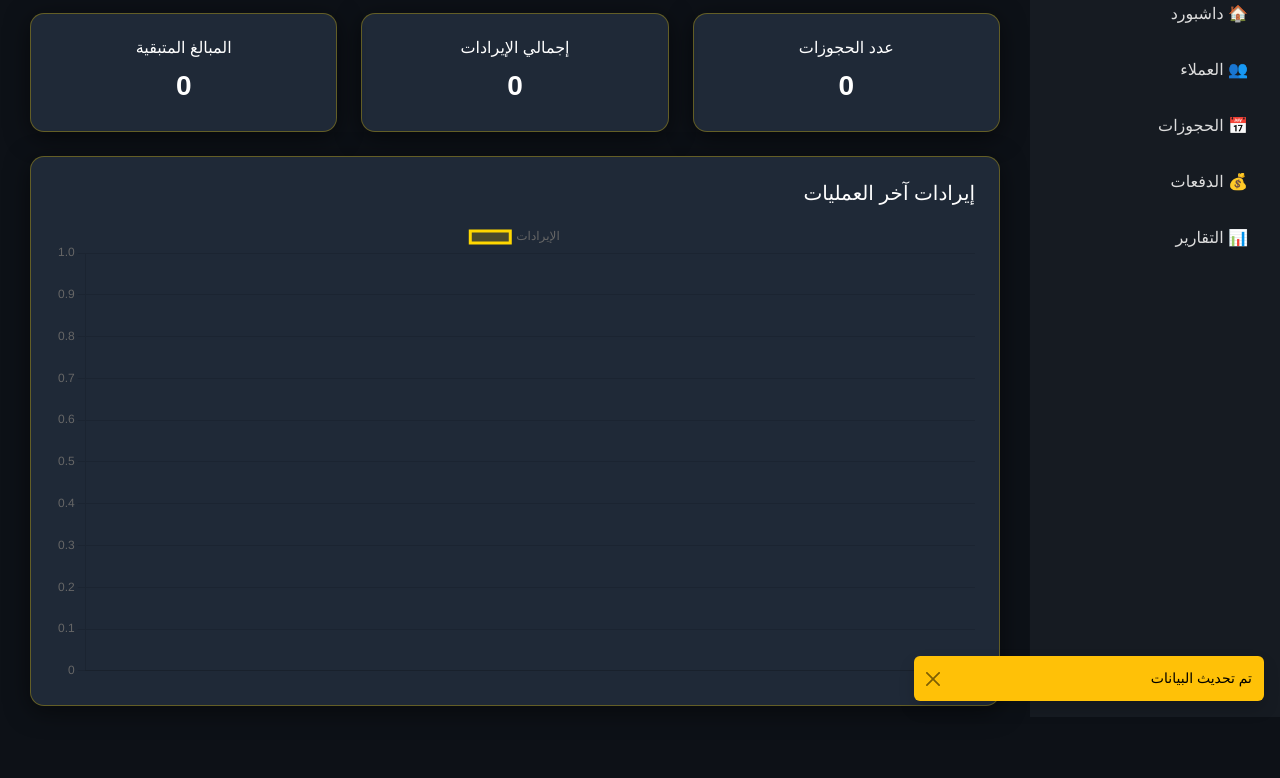
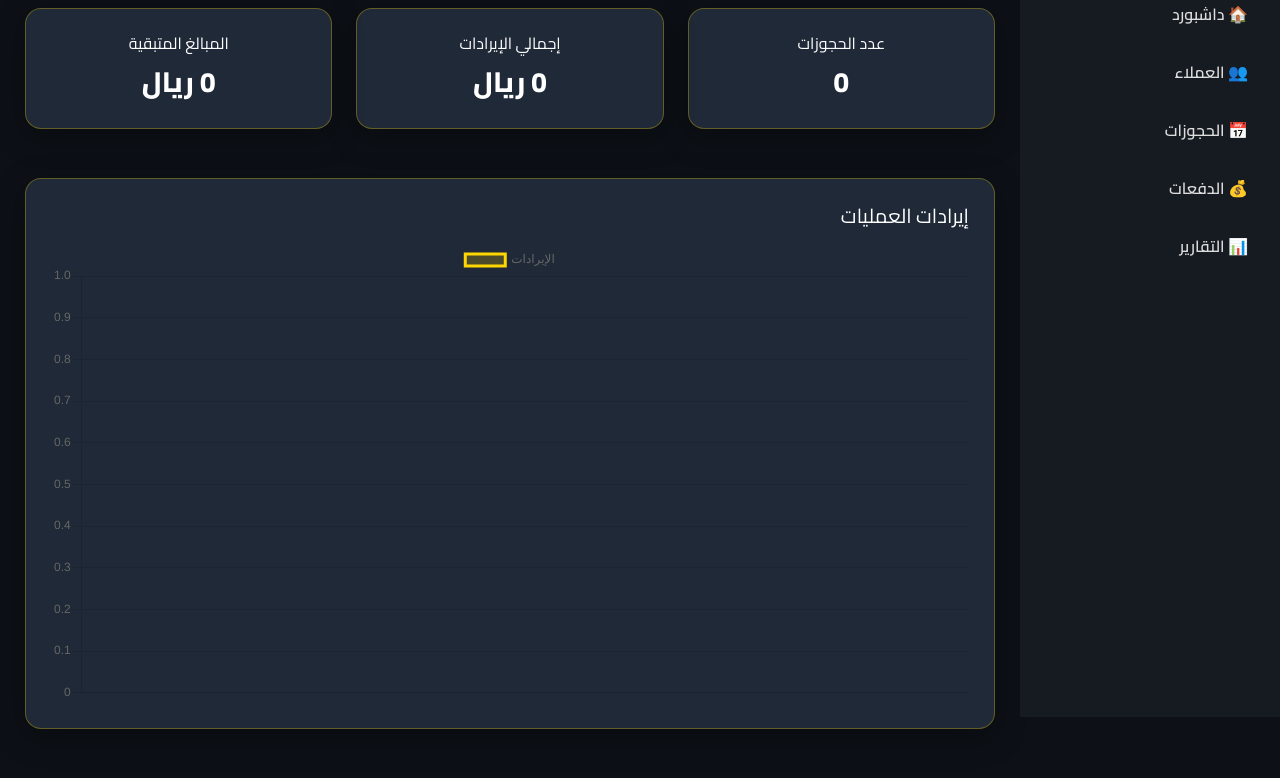
Before and after one commit to ABOaseel20/masha, a plain HTML site: page index.html in a window 1280 px wide. Shown: the part 83-861 px from the top of the page. Drawn offline with nearby package versions, Linux system fonts and the light colour scheme.

Commit message:
Update index.html

```diff
--- a/index.html
+++ b/index.html
@@ -1,6 +1,5 @@
 <!DOCTYPE html>
 <html lang="ar" dir="rtl">
-
 <head>
 <meta charset="UTF-8">
 <title>لوحة التحكم | قصر الماسة</title>
@@ -8,115 +7,118 @@
 
 <link href="https://cdn.jsdelivr.net/npm/bootstrap@5.3.2/dist/css/bootstrap.rtl.min.css" rel="stylesheet">
 <script src="https://cdn.jsdelivr.net/npm/chart.js"></script>
+<link href="https://fonts.googleapis.com/css2?family=Cairo:wght@400;600;800&display=swap" rel="stylesheet">
 
 <style>
-        body {
-            font-family: 'Cairo', sans-serif;
-            transition: .3s;
-            overflow-x: hidden;
+body{
+font-family:'Cairo',sans-serif;
+transition:.3s;
+overflow-x:hidden;
 }
 
-        body.dark {
-            background: #0d1117;
-            color: #f1f1f1;
+body.dark{
+background:#0d1117;
+color:#f1f1f1;
 }
 
-        body.light {
-            background: #f4f6f9;
-            color: #222;
-        }
-        /* Sidebar */
-
-        .sidebar {
-            width: 250px;
-            min-height: 100vh;
-            background: #161b22;
-            position: fixed;
-            right: 0;
-            top: 0;
-            transition: .3s;
-            padding: 20px;
-            z-index: 1000;
+body.light{
+background:#f4f6f9;
+color:#222;
 }
 
-        .sidebar.closed {
-            right: -260px;
+/* Sidebar */
+.sidebar{
+width:260px;
+min-height:100vh;
+background:#161b22;
+position:fixed;
+right:0;
+top:0;
+padding:20px;
+transition:.3s;
+z-index:1000;
 }
 
-        .sidebar a {
-            color: #ddd;
-            display: block;
-            padding: 12px;
-            border-radius: 8px;
-            margin-bottom: 8px;
-            text-decoration: none;
+.sidebar.closed{
+right:-260px;
 }
 
-        .sidebar a:hover {
-            background: linear-gradient(45deg, gold, orange);
-            color: black;
-        }
-        /* Main */
-
-        .main {
-            margin-right: 250px;
-            transition: .3s;
-            padding: 30px;
+.sidebar a{
+color:#ddd;
+display:block;
+padding:12px;
+border-radius:10px;
+margin-bottom:10px;
+text-decoration:none;
+font-weight:600;
 }
 
-        .main.full {
-            margin-right: 0;
-        }
-        /* Cards */
-
-        .card-custom {
-            border-radius: 14px;
-            background: #1f2937;
-            color: white;
-            box-shadow: 0 5px 25px rgba(0, 0, 0, 0.5);
-            border: 1px solid rgba(255, 215, 0, 0.3);
+.sidebar a:hover{
+background:linear-gradient(45deg,gold,orange);
+color:black;
 }
 
-        body.light .card-custom {
-            background: white;
-            color: black;
+/* Main */
+.main{
+margin-right:260px;
+padding:25px;
+transition:.3s;
 }
 
-        .counter {
-            font-size: 28px;
-            font-weight: bold;
-        }
-        /* Loader */
-
-        .loader {
-            position: fixed;
-            width: 100%;
-            height: 100%;
-            background: black;
-            display: flex;
-            justify-content: center;
-            align-items: center;
-            z-index: 9999;
+.main.full{
+margin-right:0;
 }
 
-        .loader img {
-            width: 110px;
-            animation: spin 2s linear infinite;
+/* Cards */
+.card-custom{
+border-radius:16px;
+background:#1f2937;
+color:white;
+box-shadow:0 8px 30px rgba(0,0,0,0.4);
+border:1px solid rgba(255,215,0,0.3);
+padding:25px;
+height:100%;
 }
 
-        @keyframes spin {
-            100% {
-                transform: rotate(360deg);
+body.light .card-custom{
+background:white;
+color:black;
 }
+
+/* Spacing */
+.row.gap-cards > div{
+margin-bottom:25px;
 }
+
+/* Loader */
+.loader{
+position:fixed;
+width:100%;
+height:100%;
+background:black;
+display:flex;
+justify-content:center;
+align-items:center;
+z-index:9999;
+}
+
+.loader img{
+width:100px;
+animation:spin 2s linear infinite;
+}
+
+@keyframes spin{
+100%{transform:rotate(360deg);}
+}
+
 /* Responsive */
-
-        @media(max-width:991px) {
-            .main {
-                margin-right: 0;
+@media(max-width:991px){
+.sidebar{
+right:-260px;
 }
-            .sidebar {
-                right: -260px;
+.main{
+margin-right:0;
+padding:15px;
 }
 }
 </style>
@@ -143,58 +145,43 @@
 <div class="main" id="main">
 
 <div class="d-flex justify-content-between align-items-center mb-4">
-
-            <h3 class="text-warning">لوحة التحكم</h3>
-
+<h3 class="text-warning fw-bold">لوحة التحكم</h3>
 <div>
 <button onclick="toggleMode()" class="btn btn-outline-warning">🌙 / ☀</button>
 <button onclick="toggleSidebar()" class="btn btn-outline-light">☰</button>
 </div>
-
 </div>
 
 <!-- Cards -->
-        <div class="row g-4 mb-4">
+<div class="row gap-cards mb-4">
 
-            <div class="col-md-4">
-                <div class="card card-custom p-4 text-center">
+<div class="col-lg-4 col-md-6 col-12">
+<div class="card card-custom text-center">
 <h6>عدد الحجوزات</h6>
-                    <div class="counter" id="bCount">0</div>
+<div class="fs-3 fw-bold" id="bCount">0</div>
 </div>
 </div>
 
-            <div class="col-md-4">
-                <div class="card card-custom p-4 text-center">
+<div class="col-lg-4 col-md-6 col-12">
+<div class="card card-custom text-center">
 <h6>إجمالي الإيرادات</h6>
-                    <div class="counter" id="rev">0</div>
+<div class="fs-3 fw-bold" id="rev">0</div>
 </div>
 </div>
 
-            <div class="col-md-4">
-                <div class="card card-custom p-4 text-center">
+<div class="col-lg-4 col-md-6 col-12">
+<div class="card card-custom text-center">
 <h6>المبالغ المتبقية</h6>
-                    <div class="counter" id="rem">0</div>
+<div class="fs-3 fw-bold" id="rem">0</div>
 </div>
 </div>
 
 </div>
 
 <!-- Chart -->
-        <div class="card card-custom p-4 mb-4">
-            <h5 class="mb-3">إيرادات آخر العمليات</h5>
+<div class="card card-custom mb-4">
+<h5 class="mb-3">إيرادات العمليات</h5>
 <canvas id="chart"></canvas>
-        </div>
-
-        <!-- Toast -->
-        <div class="position-fixed bottom-0 start-0 p-3" style="z-index:2000">
-            <div id="liveToast" class="toast text-bg-warning border-0">
-                <div class="d-flex">
-                    <div class="toast-body">
-                        تم تحديث البيانات
-                    </div>
-                    <button type="button" class="btn-close me-2 m-auto" data-bs-dismiss="toast"></button>
-                </div>
-            </div>
 </div>
 
 </div>
@@ -202,94 +189,69 @@
 <script src="https://cdn.jsdelivr.net/npm/bootstrap@5.3.2/dist/js/bootstrap.bundle.min.js"></script>
 
 <script>
+
 let clients = JSON.parse(localStorage.getItem("clients")) || [];
 let bookings = JSON.parse(localStorage.getItem("bookings")) || [];
 let payments = JSON.parse(localStorage.getItem("payments")) || [];
 
-        /* Counter Animation */
-        function animateValue(id, start, end, duration) {
-            let range = end - start;
-            let current = start;
-            let increment = end > start ? 1 : -1;
-            let stepTime = Math.abs(Math.floor(duration / range));
-            let obj = document.getElementById(id);
-            let timer = setInterval(function() {
-                current += increment;
-                obj.innerText = current;
-                if (current == end) clearInterval(timer);
-            }, stepTime);
+function totalRevenue(){
+return payments.reduce((s,p)=>s+Number(p.amount),0);
 }
 
-        /* Calculations */
-        function totalRevenue() {
-            return payments.reduce((s, p) => s + Number(p.amount), 0);
-        }
-
-        function remaining(bookingId) {
-            let booking = bookings.find(b => b.id == bookingId);
-            if (!booking) return 0;
-            let paid = payments.filter(p => p.bookingId == bookingId)
-                .reduce((s, p) => s + Number(p.amount), 0);
+function remaining(bookingId){
+let booking=bookings.find(b=>b.id==bookingId);
+if(!booking) return 0;
+let paid=payments.filter(p=>p.bookingId==bookingId)
+.reduce((s,p)=>s+Number(p.amount),0);
 return booking.total - paid;
 }
 
-        /* Sidebar Toggle */
-        function toggleSidebar() {
-            let sidebar = document.getElementById("sidebar");
-            let main = document.getElementById("main");
-            sidebar.classList.toggle("closed");
-            main.classList.toggle("full");
+function toggleSidebar(){
+document.getElementById("sidebar").classList.toggle("closed");
+document.getElementById("main").classList.toggle("full");
 }
 
-        /* Dark Mode */
-        function toggleMode() {
-            if (document.body.classList.contains("dark")) {
+function toggleMode(){
+if(document.body.classList.contains("dark")){
 document.body.classList.remove("dark");
 document.body.classList.add("light");
-                localStorage.setItem("theme", "light");
-            } else {
+localStorage.setItem("theme","light");
+}else{
 document.body.classList.remove("light");
 document.body.classList.add("dark");
-                localStorage.setItem("theme", "dark");
+localStorage.setItem("theme","dark");
 }
 }
 
-        /* Loader */
-        window.onload = function() {
-            document.querySelector(".loader").style.display = "none";
+window.onload=function(){
 
-            let savedTheme = localStorage.getItem("theme") || "dark";
+document.querySelector(".loader").style.display="none";
+
+let savedTheme=localStorage.getItem("theme") || "dark";
 document.body.classList.add(savedTheme);
 
-            /* Counters */
-            animateValue("bCount", 0, bookings.length, 500);
-            animateValue("rev", 0, totalRevenue(), 500);
+document.getElementById("bCount").innerText=bookings.length;
+document.getElementById("rev").innerText=totalRevenue()+" ريال";
 
-            let totalRem = bookings.reduce((s, b) => s + remaining(b.id), 0);
-            animateValue("rem", 0, totalRem, 500);
+let totalRem=bookings.reduce((s,b)=>s+remaining(b.id),0);
+document.getElementById("rem").innerText=totalRem+" ريال";
 
-            /* Chart */
-            new Chart(document.getElementById("chart"), {
-                type: "line",
-                data: {
-                    labels: payments.map(p => p.date),
-                    datasets: [{
-                        label: "الإيرادات",
-                        data: payments.map(p => p.amount),
-                        borderColor: "gold",
-                        backgroundColor: "rgba(255,215,0,0.2)",
-                        fill: true,
-                        tension: .4
+new Chart(document.getElementById("chart"),{
+type:"line",
+data:{
+labels:payments.map(p=>p.date),
+datasets:[{
+label:"الإيرادات",
+data:payments.map(p=>p.amount),
+borderColor:"gold",
+backgroundColor:"rgba(255,215,0,0.2)",
+fill:true,
+tension:.4
 }]
 }
 });
-
-            /* Toast */
-            let toast = new bootstrap.Toast(document.getElementById('liveToast'));
-            toast.show();
 }
 </script>
 
 </body>
-
 </html>
```
Lines whose indentation alone changed are shown as unchanged.
